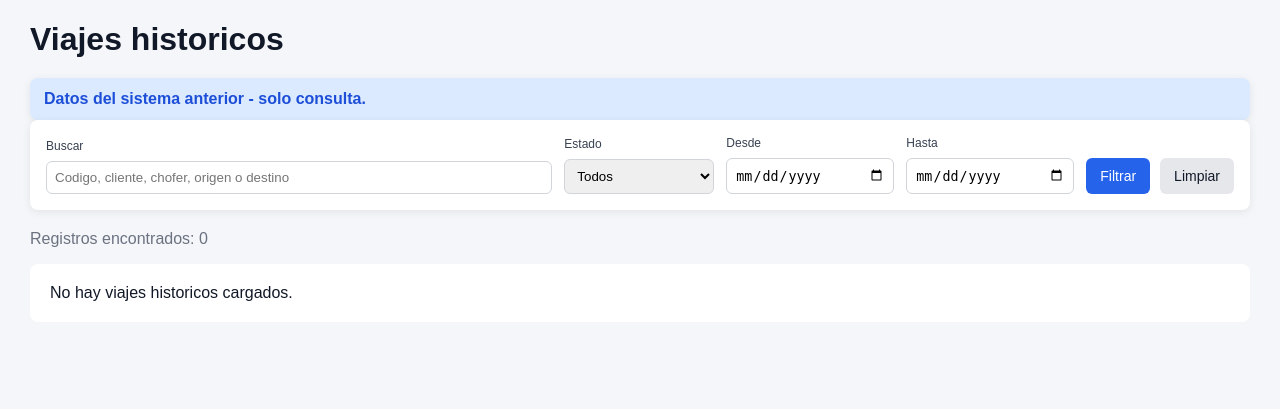
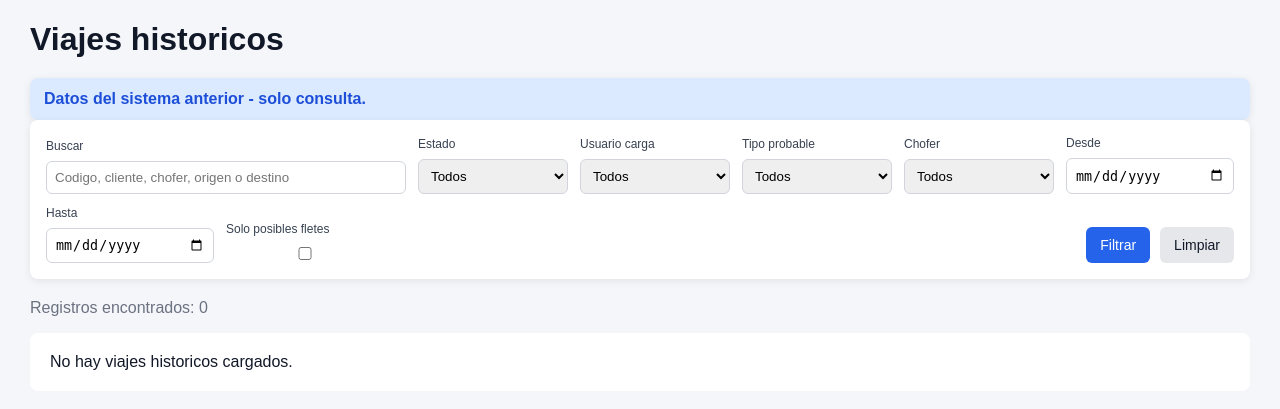
Before and after one commit to herreragustin/sistema-fletes, a Django app: page /sistema-anterior/viajes/ in a window 1280 px wide. Shown: the part 112-521 px from the top of the page. Run offline with Django 5.2, Linux system fonts and the light colour scheme; data that the repository does not hold is empty.

Commit message:
Agrego clasificacion de posibles fletes historicos

```diff
--- a/importadores/templates/importadores/detalle_reserva_historica.html
+++ b/importadores/templates/importadores/detalle_reserva_historica.html
@@ -15,11 +15,15 @@
     <div><span>Hora</span><strong>{{ reserva.hora|time:"H:i"|default:"-" }}</strong></div>
     <div><span>Importe</span><strong>${{ reserva.importe|miles_punto }}</strong></div>
     <div><span>Estado</span><strong>{{ reserva.get_estado_display }}</strong></div>
+    <div><span>Tipo probable</span><strong>{{ reserva.get_tipo_probable_display }}</strong></div>
 </div>
 
 <div class="sin-datos">
     <p><strong>Cliente:</strong> {{ reserva.cliente.nombre|default:reserva.cliente_codigo_legacy|default:"Sin relacion" }}</p>
     <p><strong>Chofer:</strong> {{ reserva.chofer.nombre|default:reserva.chofer_codigo_legacy|default:"Sin relacion" }}</p>
+    <p><strong>Vehiculo chofer:</strong> {{ reserva.vehiculo_chofer|default:"-" }}</p>
+    <p><strong>Usuario carga:</strong> {{ reserva.usuario_carga|default:"-" }}</p>
+    <p><strong>Motivo clasificacion:</strong> {{ reserva.motivo_clasificacion|default:"-" }}</p>
     <p><strong>Origen:</strong> {{ reserva.origen|default:"-" }}</p>
     <p><strong>Destino:</strong> {{ reserva.destino|default:"-" }}</p>
     <p><strong>Observaciones:</strong> {{ reserva.observaciones|default:"-" }}</p>
--- a/importadores/templates/importadores/detalle_viaje_historico.html
+++ b/importadores/templates/importadores/detalle_viaje_historico.html
@@ -15,11 +15,15 @@
     <div><span>Hora</span><strong>{{ viaje.hora|time:"H:i"|default:"-" }}</strong></div>
     <div><span>Importe</span><strong>${{ viaje.importe|miles_punto }}</strong></div>
     <div><span>Estado</span><strong>{{ viaje.get_estado_display }}</strong></div>
+    <div><span>Tipo probable</span><strong>{{ viaje.get_tipo_probable_display }}</strong></div>
 </div>
 
 <div class="sin-datos">
     <p><strong>Cliente:</strong> {{ viaje.cliente.nombre|default:viaje.cliente_codigo_legacy|default:"Sin relacion" }}</p>
     <p><strong>Chofer:</strong> {{ viaje.chofer.nombre|default:viaje.chofer_codigo_legacy|default:"Sin relacion" }}</p>
+    <p><strong>Vehiculo chofer:</strong> {{ viaje.vehiculo_chofer|default:"-" }}</p>
+    <p><strong>Usuario carga:</strong> {{ viaje.usuario_carga|default:"-" }}</p>
+    <p><strong>Motivo clasificacion:</strong> {{ viaje.motivo_clasificacion|default:"-" }}</p>
     <p><strong>Origen:</strong> {{ viaje.origen|default:"-" }}</p>
     <p><strong>Destino:</strong> {{ viaje.destino|default:"-" }}</p>
     <p><strong>Observaciones:</strong> {{ viaje.observaciones|default:"-" }}</p>
--- a/importadores/templates/importadores/lista_viajes_historicos.html
+++ b/importadores/templates/importadores/lista_viajes_historicos.html
@@ -21,12 +21,42 @@
         </select>
     </div>
     <div class="filtros-campo">
+        <label>Usuario carga</label>
+        <select name="usuario_carga">
+            {% for value, label in filtros_usuario %}
+                <option value="{{ value }}" {% if filtros.usuario_carga == value %}selected{% endif %}>{{ label }}</option>
+            {% endfor %}
+        </select>
+    </div>
+    <div class="filtros-campo">
+        <label>Tipo probable</label>
+        <select name="tipo_probable">
+            <option value="">Todos</option>
+            {% for value, label in tipos_probables %}
+                <option value="{{ value }}" {% if filtros.tipo_probable == value %}selected{% endif %}>{{ label }}</option>
+            {% endfor %}
+        </select>
+    </div>
+    <div class="filtros-campo">
+        <label>Chofer</label>
+        <select name="chofer">
+            <option value="">Todos</option>
+            {% for chofer_item in choferes %}
+                <option value="{{ chofer_item.id }}" {% if filtros.chofer == chofer_item.id|stringformat:"s" %}selected{% endif %}>{{ chofer_item.nombre }}</option>
+            {% endfor %}
+        </select>
+    </div>
+    <div class="filtros-campo">
         <label>Desde</label>
         <input type="date" name="fecha_desde" value="{{ filtros.fecha_desde }}">
     </div>
     <div class="filtros-campo">
         <label>Hasta</label>
         <input type="date" name="fecha_hasta" value="{{ filtros.fecha_hasta }}">
+    </div>
+    <div class="filtros-campo">
+        <label>Solo posibles fletes</label>
+        <input type="checkbox" name="solo_posibles_fletes" value="1" {% if filtros.solo_posibles_fletes %}checked{% endif %}>
     </div>
     <div class="filtros-acciones">
         <button type="submit">Filtrar</button>
@@ -46,10 +76,12 @@
             <th>Hora</th>
             <th>Cliente</th>
             <th>Chofer</th>
+            <th>Vehiculo</th>
+            <th>Usuario carga</th>
             <th>Origen</th>
             <th>Destino</th>
             <th>Importe</th>
-            <th>Estado</th>
+            <th>Tipo probable</th>
             <th>Detalle</th>
         </tr>
     </thead>
@@ -61,10 +93,12 @@
             <td>{{ viaje.hora|time:"H:i"|default:"-" }}</td>
             <td>{{ viaje.cliente.nombre|default:viaje.cliente_codigo_legacy|default:"Sin relacion" }}</td>
             <td>{{ viaje.chofer.nombre|default:viaje.chofer_codigo_legacy|default:"Sin relacion" }}</td>
+            <td>{{ viaje.vehiculo_chofer|default:"-" }}</td>
+            <td>{{ viaje.usuario_carga|default:"-" }}</td>
             <td>{{ viaje.origen|default:"-" }}</td>
             <td>{{ viaje.destino|default:"-" }}</td>
             <td>${{ viaje.importe|miles_punto }}</td>
-            <td><span class="estado {{ viaje.estado }}">{{ viaje.get_estado_display }}</span></td>
+            <td><span class="estado {{ viaje.tipo_probable }}">{{ viaje.get_tipo_probable_display }}</span></td>
             <td><a href="{% url 'importadores:detalle_viaje_historico' viaje.id %}">Ver</a></td>
         </tr>
         {% endfor %}
--- a/importadores/views.py
+++ b/importadores/views.py
@@ -61,6 +61,7 @@ def detalle_cliente_historico(request, pk):
 def lista_choferes_historicos(request):
     q = request.GET.get("q", "").strip()
     estado = request.GET.get("estado", "").strip()
+    tipo_probable = request.GET.get("tipo_probable", "").strip()
     choferes = ChoferHistorico.objects.all()
 
     if q:
@@ -68,16 +69,20 @@ def lista_choferes_historicos(request):
             Q(nombre__icontains=q)
             | Q(telefono__icontains=q)
             | Q(patente__icontains=q)
+            | Q(descripcion_vehiculo__icontains=q)
             | Q(codigo_legacy__icontains=q)
         )
     if estado:
         choferes = choferes.filter(estado__iexact=estado)
+    if tipo_probable:
+        choferes = choferes.filter(tipo_probable=tipo_probable)
 
     page_obj = _paginate(request, choferes.order_by("nombre", "codigo_legacy"), 30)
     return render(request, "importadores/lista_choferes_historicos.html", {
         "page_obj": page_obj,
         "total": choferes.count(),
-        "filtros": {"q": q, "estado": estado},
+        "tipos_probables": ChoferHistorico.TIPO_PROBABLE,
+        "filtros": {"q": q, "estado": estado, "tipo_probable": tipo_probable},
     })
 
 
@@ -95,6 +100,10 @@ def detalle_chofer_historico(request, pk):
 def lista_viajes_historicos(request):
     q = request.GET.get("q", "").strip()
     estado = request.GET.get("estado", "").strip()
+    usuario_carga = request.GET.get("usuario_carga", "").strip()
+    tipo_probable = request.GET.get("tipo_probable", "").strip()
+    solo_posibles_fletes = request.GET.get("solo_posibles_fletes", "").strip()
+    chofer = request.GET.get("chofer", "").strip()
     fecha_desde = request.GET.get("fecha_desde", "").strip()
     fecha_hasta = request.GET.get("fecha_hasta", "").strip()
     viajes = ViajeHistorico.objects.select_related("cliente", "chofer").all()
@@ -111,6 +120,20 @@ def lista_viajes_historicos(request):
         )
     if estado:
         viajes = viajes.filter(estado=estado)
+    if usuario_carga == "daniela":
+        viajes = viajes.filter(usuario_carga__iexact="DANIELA")
+    elif usuario_carga == "gaston":
+        viajes = viajes.filter(usuario_carga__iexact="GASTON")
+    elif usuario_carga == "otros":
+        viajes = viajes.exclude(usuario_carga="").exclude(usuario_carga__isnull=True).exclude(usuario_carga__iexact="DANIELA").exclude(usuario_carga__iexact="GASTON")
+    elif usuario_carga == "sin_dato":
+        viajes = viajes.filter(Q(usuario_carga="") | Q(usuario_carga__isnull=True))
+    if tipo_probable:
+        viajes = viajes.filter(tipo_probable=tipo_probable)
+    if solo_posibles_fletes:
+        viajes = viajes.filter(tipo_probable="flete_utilitario")
+    if chofer:
+        viajes = viajes.filter(chofer_id=chofer)
     if fecha_desde:
         viajes = viajes.filter(fecha__gte=fecha_desde)
     if fecha_hasta:
@@ -121,7 +144,19 @@ def lista_viajes_historicos(request):
         "page_obj": page_obj,
         "total": viajes.count(),
         "estados": ViajeHistorico.ESTADO_VIAJE,
-        "filtros": {"q": q, "estado": estado, "fecha_desde": fecha_desde, "fecha_hasta": fecha_hasta},
+        "tipos_probables": ViajeHistorico.TIPO_PROBABLE,
+        "filtros_usuario": _filtros_usuario(),
+        "choferes": ChoferHistorico.objects.order_by("nombre", "codigo_legacy"),
+        "filtros": {
+            "q": q,
+            "estado": estado,
+            "usuario_carga": usuario_carga,
+            "tipo_probable": tipo_probable,
+            "solo_posibles_fletes": solo_posibles_fletes,
+            "chofer": chofer,
+            "fecha_desde": fecha_desde,
+            "fecha_hasta": fecha_hasta,
+        },
     })
 
 
@@ -133,6 +168,10 @@ def detalle_viaje_historico(request, pk):
 def lista_reservas_historicas(request):
     q = request.GET.get("q", "").strip()
     estado = request.GET.get("estado", "").strip()
+    usuario_carga = request.GET.get("usuario_carga", "").strip()
+    tipo_probable = request.GET.get("tipo_probable", "").strip()
+    solo_posibles_fletes = request.GET.get("solo_posibles_fletes", "").strip()
+    chofer = request.GET.get("chofer", "").strip()
     fecha_desde = request.GET.get("fecha_desde", "").strip()
     fecha_hasta = request.GET.get("fecha_hasta", "").strip()
     reservas = ReservaHistorica.objects.select_related("cliente", "chofer").all()
@@ -149,6 +188,20 @@ def lista_reservas_historicas(request):
         )
     if estado:
         reservas = reservas.filter(estado=estado)
+    if usuario_carga == "daniela":
+        reservas = reservas.filter(usuario_carga__iexact="DANIELA")
+    elif usuario_carga == "gaston":
+        reservas = reservas.filter(usuario_carga__iexact="GASTON")
+    elif usuario_carga == "otros":
+        reservas = reservas.exclude(usuario_carga="").exclude(usuario_carga__isnull=True).exclude(usuario_carga__iexact="DANIELA").exclude(usuario_carga__iexact="GASTON")
+    elif usuario_carga == "sin_dato":
+        reservas = reservas.filter(Q(usuario_carga="") | Q(usuario_carga__isnull=True))
+    if tipo_probable:
+        reservas = reservas.filter(tipo_probable=tipo_probable)
+    if solo_posibles_fletes:
+        reservas = reservas.filter(tipo_probable="flete_utilitario")
+    if chofer:
+        reservas = reservas.filter(chofer_id=chofer)
     if fecha_desde:
         reservas = reservas.filter(fecha__gte=fecha_desde)
     if fecha_hasta:
@@ -159,7 +212,19 @@ def lista_reservas_historicas(request):
         "page_obj": page_obj,
         "total": reservas.count(),
         "estados": ReservaHistorica.ESTADO_RESERVA,
-        "filtros": {"q": q, "estado": estado, "fecha_desde": fecha_desde, "fecha_hasta": fecha_hasta},
+        "tipos_probables": ReservaHistorica.TIPO_PROBABLE,
+        "filtros_usuario": _filtros_usuario(),
+        "choferes": ChoferHistorico.objects.order_by("nombre", "codigo_legacy"),
+        "filtros": {
+            "q": q,
+            "estado": estado,
+            "usuario_carga": usuario_carga,
+            "tipo_probable": tipo_probable,
+            "solo_posibles_fletes": solo_posibles_fletes,
+            "chofer": chofer,
+            "fecha_desde": fecha_desde,
+            "fecha_hasta": fecha_hasta,
+        },
     })
 
 
@@ -258,3 +323,13 @@ def to_int(value, default):
 def _paginate(request, queryset, per_page):
     paginator = Paginator(queryset, per_page)
     return paginator.get_page(request.GET.get("pagina"))
+
+
+def _filtros_usuario():
+    return [
+        ("", "Todos"),
+        ("daniela", "DANIELA"),
+        ("gaston", "GASTON"),
+        ("otros", "Otros"),
+        ("sin_dato", "Sin dato"),
+    ]
```
Also changed, not shown: docs/estado_actual.md (+3 -0 lines), docs/importacion_sistema_anterior.md (+23 -0 lines), docs/reglas_negocio.md (+10 -0 lines), importadores/models.py (+21 -0 lines), importadores/sistema_anterior.py (+129 -3 lines), importadores/templates/importadores/detalle_chofer_historico.html (+5 -2 lines), importadores/templates/importadores/lista_choferes_historicos.html (+15 -2 lines), importadores/templates/importadores/lista_reservas_historicas.html (+36 -2 lines), importadores/migrations/0002_choferhistorico_descripcion_vehiculo_and_more.py (added), 1 other file.
